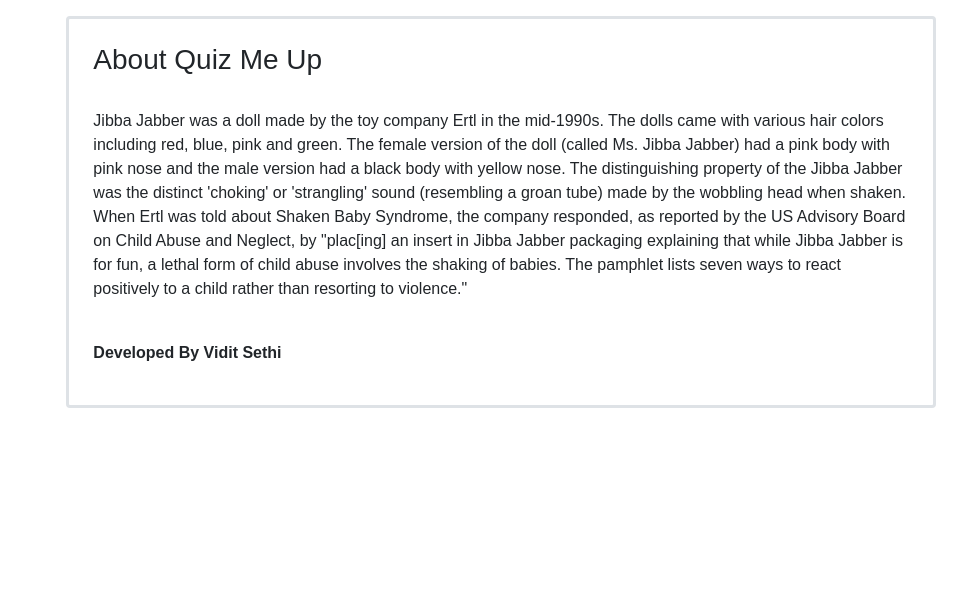
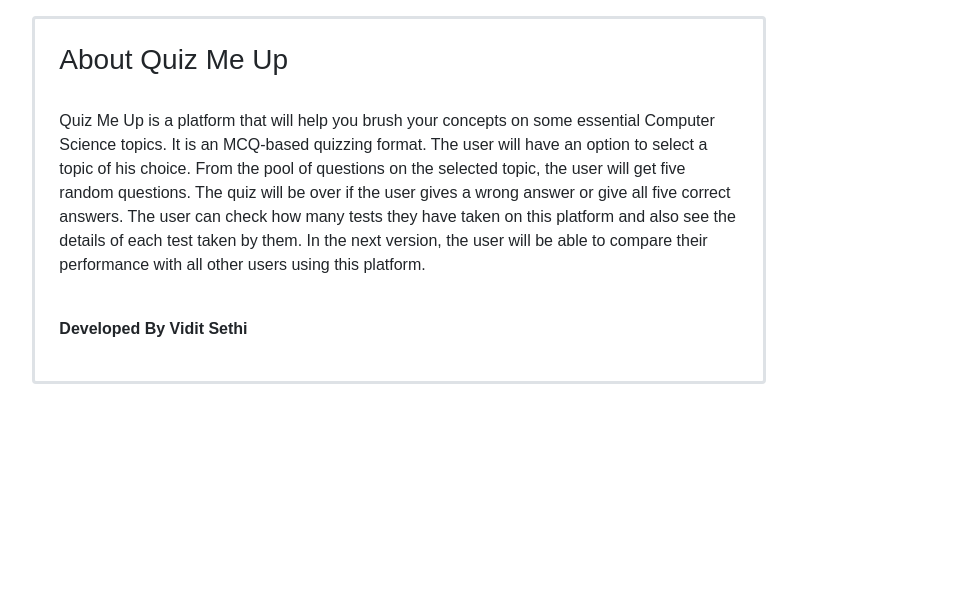
Before and after one commit to viditsethi13/quizmeup, a Django app: page /about in a window 1280 px wide. Shown: the part 73-663 px from the top of the page, without its empty margins (155-1122 px from the left). Run offline with Django 3.2, Linux system fonts and the light colour scheme; some libraries are stand-ins or nearby versions.

Commit message:
About of website updated

```diff
--- a/quiz/templates/quiz/about.html
+++ b/quiz/templates/quiz/about.html
@@ -1,21 +1,24 @@
 {% extends 'quiz/base.html' %}
 
 {% block title %}
-	About Me
+	About
 {% endblock title%}
 
 {% block content %}
 
-	<div class="row">
+	<div class="row" style="height: 350px; width: 1100px">
 		<div class="col-2">
 		</div>
-		<div class="col-8 border p-4 m-3 rounded border-3">
+		<div class="col-8 border p-4 m-3 rounded border-3" >
 			<div>
 				<h3> About Quiz Me Up </h3>
 			</div>
 			<br>
 			<div>
-				<p> Jibba Jabber was a doll made by the toy company Ertl in the mid-1990s. The dolls came with various hair colors including red, blue, pink and green. The female version of the doll (called Ms. Jibba Jabber) had a pink body with pink nose and the male version had a black body with yellow nose. The distinguishing property of the Jibba Jabber was the distinct 'choking' or 'strangling' sound (resembling a groan tube) made by the wobbling head when shaken. When Ertl was told about Shaken Baby Syndrome, the company responded, as reported by the US Advisory Board on Child Abuse and Neglect, by "plac[ing] an insert in Jibba Jabber packaging explaining that while Jibba Jabber is for fun, a lethal form of child abuse involves the shaking of babies. The pamphlet lists seven ways to react positively to a child rather than resorting to violence."</p>
+				<p> Quiz Me Up is a platform that will help you brush your concepts on some essential Computer Science topics. It is an MCQ-based quizzing format.
+					The user will have an option to select a topic of his choice. From the pool of questions on the selected topic, the user will get five random questions. The quiz will be over if the user gives a wrong answer or give all five correct answers. The user can check how many tests they have taken on this platform and also see the details of each test taken by them.
+					In the next version, the user will be able to compare their performance with all other users using this platform.
+				</p>
 			</div>
 			<br>
 			<div>
```
